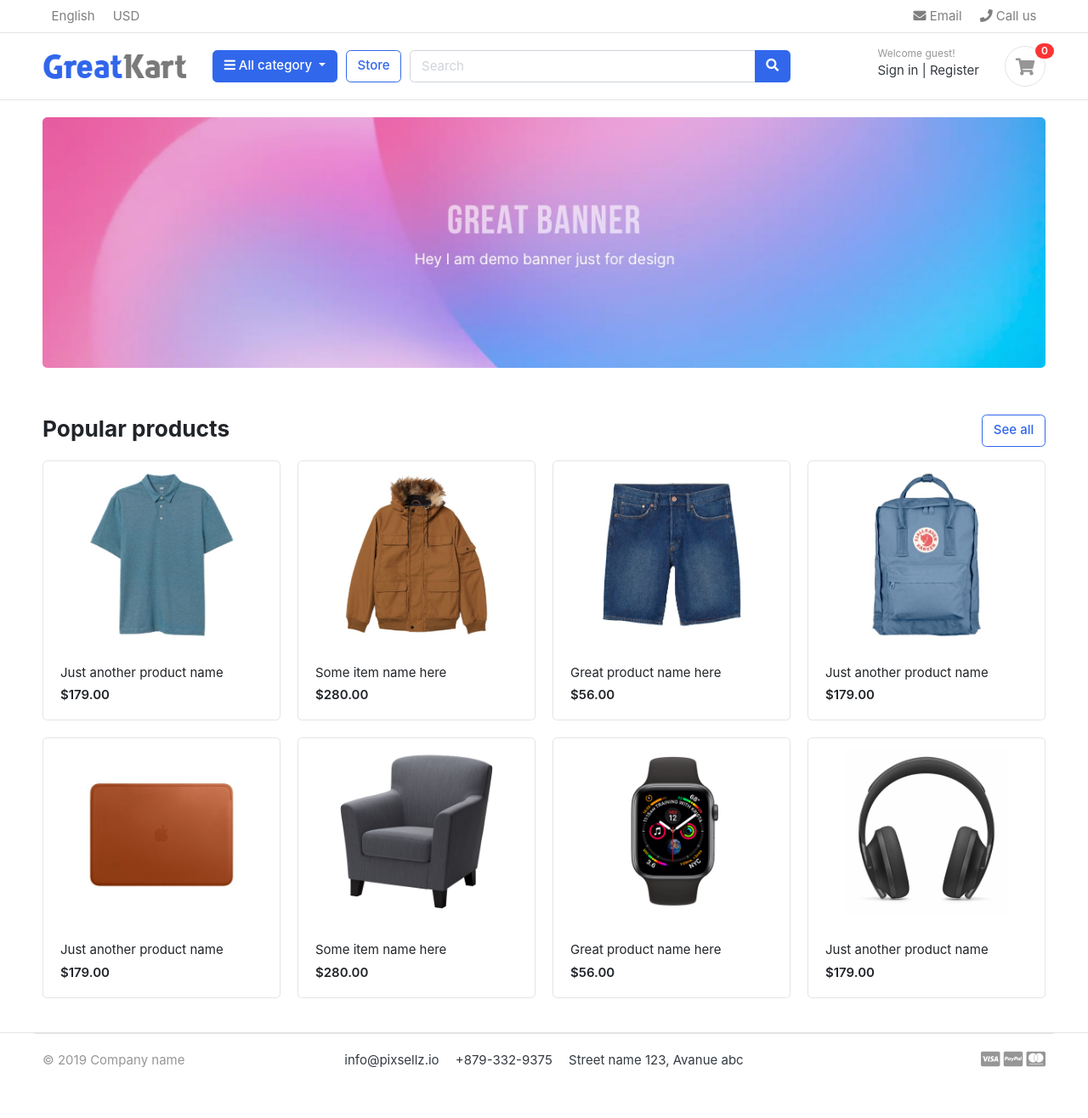
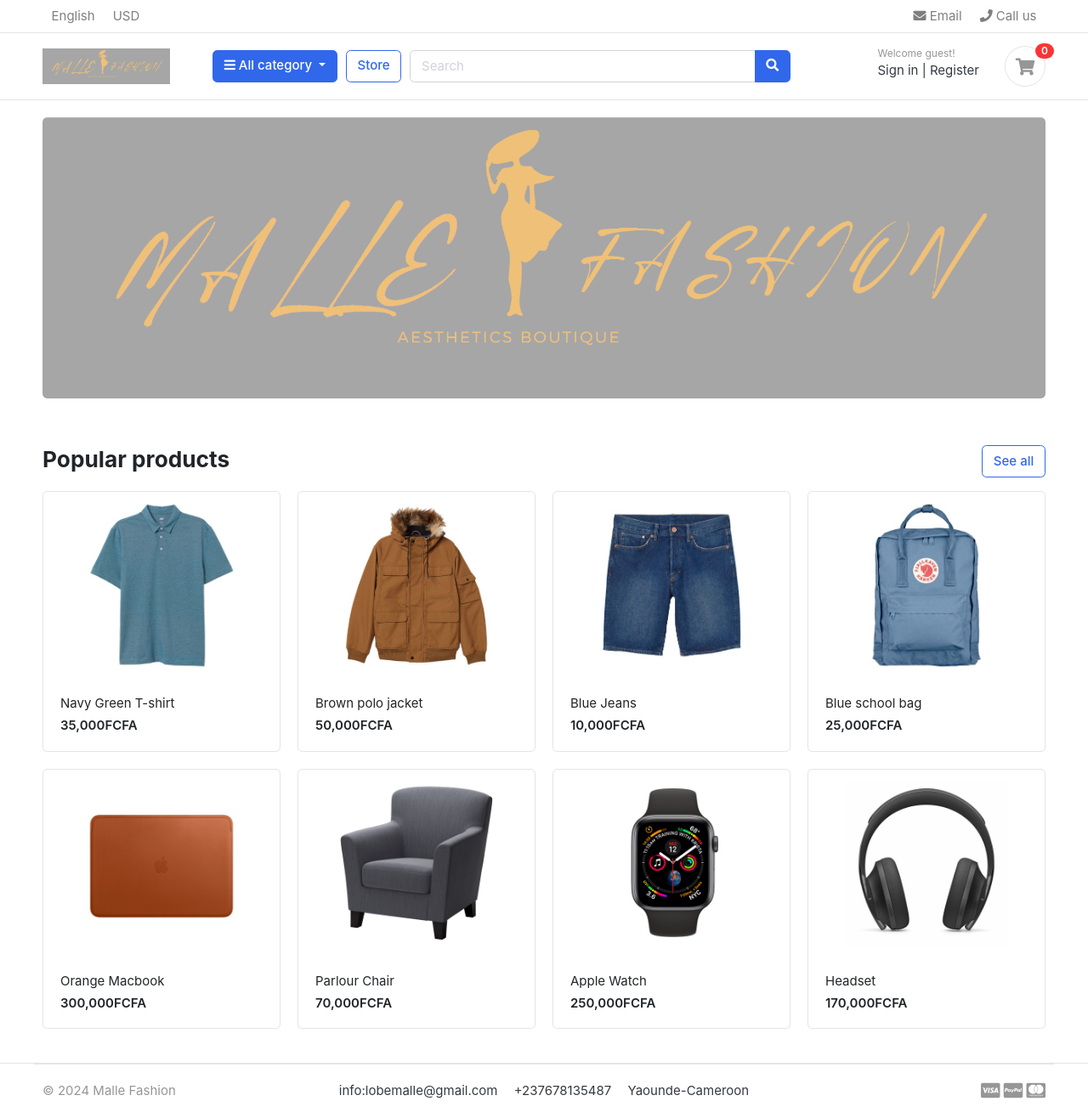
Before and after one commit to Stevelobe/fashionstore, a Django app: page / in a window 1280 px wide. Shown: the whole page at 85% size. Before the commit the page ends 1257 px from the top, so only its background shows below. Run offline with Django 5.2, Linux system fonts and the light colour scheme; some libraries are stand-ins or nearby versions; some web fonts are replaced.

Commit message:
initializing fashion store

```diff
--- a/templates/base.html
+++ b/templates/base.html
@@ -7,7 +7,7 @@
 <meta http-equiv="cache-control" content="max-age=604800" />
 <meta name="viewport" content="width=device-width, initial-scale=1, shrink-to-fit=no">
 
-<title>GreatKart | One of the Biggest Online Shopping Platform</title>
+<title>mFashion | One of the Biggest Online Shopping Platform</title>
 
 <link href="{% static 'images/favicon.ico'%}" rel="shortcut icon" type="image/x-icon">
 
--- a/templates/home.html
+++ b/templates/home.html
@@ -10,7 +10,7 @@
 <div class="container">
 
 <div class="intro-banner-wrap">
-	<img src="{% static 'images/banners/1.jpg'%}" class="img-fluid rounded">
+	<img src="{% static 'images/banners/final.png'%}" class="img-fluid rounded">
 </div>
 
 </div> <!-- container //  -->
@@ -32,8 +32,8 @@
 		<div class="card card-product-grid">
 			<a href="./product-detail.html" class="img-wrap"> <img src="{% static 'images/items/1.jpg'%}"> </a>
 			<figcaption class="info-wrap">
-				<a href="./product-detail.html" class="title">Just another product name</a>
-				<div class="price mt-1">$179.00</div> <!-- price-wrap.// -->
+				<a href="./product-detail.html" class="title">Navy Green T-shirt</a>
+				<div class="price mt-1">35,000FCFA</div> <!-- price-wrap.// -->
 			</figcaption>
 		</div>
 	</div> <!-- col.// -->
@@ -41,8 +41,8 @@
 		<div class="card card-product-grid">
 			<a href="./product-detail.html" class="img-wrap"> <img src="{% static 'images/items/2.jpg'%}"> </a>
 			<figcaption class="info-wrap">
-				<a href="./product-detail.html" class="title">Some item name here</a>
-				<div class="price mt-1">$280.00</div> <!-- price-wrap.// -->
+				<a href="./product-detail.html" class="title">Brown polo jacket</a>
+				<div class="price mt-1">50,000FCFA</div> <!-- price-wrap.// -->
 			</figcaption>
 		</div>
 	</div> <!-- col.// -->
@@ -50,8 +50,8 @@
 		<div class="card card-product-grid">
 			<a href="./product-detail.html" class="img-wrap"> <img src="{% static 'images/items/3.jpg'%}"> </a>
 			<figcaption class="info-wrap">
-				<a href="./product-detail.html" class="title">Great product name here</a>
-				<div class="price mt-1">$56.00</div> <!-- price-wrap.// -->
+				<a href="./product-detail.html" class="title">Blue Jeans</a>
+				<div class="price mt-1">10,000FCFA</div> <!-- price-wrap.// -->
 			</figcaption>
 		</div>
 	</div> <!-- col.// -->
@@ -59,8 +59,8 @@
 		<div class="card card-product-grid">
 			<a href="./product-detail.html" class="img-wrap"> <img src="{% static 'images/items/4.jpg'%}"> </a>
 			<figcaption class="info-wrap">
-				<a href="./product-detail.html" class="title">Just another product name</a>
-				<div class="price mt-1">$179.00</div> <!-- price-wrap.// -->
+				<a href="./product-detail.html" class="title">Blue school bag</a>
+				<div class="price mt-1">25,000FCFA</div> <!-- price-wrap.// -->
 			</figcaption>
 		</div>
 	</div> <!-- col.// -->
@@ -68,8 +68,8 @@
 		<div class="card card-product-grid">
 			<a href="./product-detail.html" class="img-wrap"> <img src="{% static 'images/items/5.jpg'%}"> </a>
 			<figcaption class="info-wrap">
-				<a href="./product-detail.html" class="title">Just another product name</a>
-				<div class="price mt-1">$179.00</div> <!-- price-wrap.// -->
+				<a href="./product-detail.html" class="title">Orange Macbook</a>
+				<div class="price mt-1">300,000FCFA</div> <!-- price-wrap.// -->
 			</figcaption>
 		</div>
 	</div> <!-- col.// -->
@@ -77,8 +77,8 @@
 		<div class="card card-product-grid">
 			<a href="./product-detail.html" class="img-wrap"> <img src="{% static 'images/items/6.jpg'%}"> </a>
 			<figcaption class="info-wrap">
-				<a href="./product-detail.html" class="title">Some item name here</a>
-				<div class="price mt-1">$280.00</div> <!-- price-wrap.// -->
+				<a href="./product-detail.html" class="title">Parlour Chair</a>
+				<div class="price mt-1">70,000FCFA</div> <!-- price-wrap.// -->
 			</figcaption>
 		</div>
 	</div> <!-- col.// -->
@@ -86,8 +86,8 @@
 		<div class="card card-product-grid">
 			<a href="./product-detail.html" class="img-wrap"> <img src="{% static 'images/items/7.jpg'%}"> </a>
 			<figcaption class="info-wrap">
-				<a href="./product-detail.html" class="title">Great product name here</a>
-				<div class="price mt-1">$56.00</div> <!-- price-wrap.// -->
+				<a href="./product-detail.html" class="title">Apple Watch</a>
+				<div class="price mt-1">250,000FCFA</div> <!-- price-wrap.// -->
 			</figcaption>
 		</div>
 	</div> <!-- col.// -->
@@ -95,8 +95,8 @@
 		<div class="card card-product-grid">
 			<a href="./product-detail.html" class="img-wrap"> <img src="{% static 'images/items/9.jpg'%}"> </a>
 			<figcaption class="info-wrap">
-				<a href="./product-detail.html" class="title">Just another product name</a>
-				<div class="price mt-1">$179.00</div> <!-- price-wrap.// -->
+				<a href="./product-detail.html" class="title">Headset</a>
+				<div class="price mt-1">170,000FCFA</div> <!-- price-wrap.// -->
 			</figcaption>
 		</div>
 	</div> <!-- col.// -->
--- a/templates/includes/footer.html
+++ b/templates/includes/footer.html
@@ -3,12 +3,12 @@
 	<div class="container">
 		<section class="footer-bottom border-top row">
 			<div class="col-md-2">
-				<p class="text-muted"> &copy 2019 Company name </p>
+				<p class="text-muted"> &copy 2024 Malle Fashion </p>
 			</div>
 			<div class="col-md-8 text-md-center">
-				<span  class="px-2">info@pixsellz.io</span>
-				<span  class="px-2">+879-332-9375</span>
-				<span  class="px-2">Street name 123, Avanue abc</span>
+				<span  class="px-2">info:lobemalle@gmail.com</span>
+				<span  class="px-2">+237678135487</span>
+				<span  class="px-2">Yaounde-Cameroon</span>
 			</div>
 			<div class="col-md-2 text-md-right text-muted">
 				<i class="fab fa-lg fa-cc-visa"></i>
--- a/templates/includes/navbar.html
+++ b/templates/includes/navbar.html
@@ -29,7 +29,7 @@
     <div class="row align-items-center">
         <div class="col-lg-2 col-md-3 col-6">
             <a href="./" class="brand-wrap">
-                <img class="logo" src="{% static './images/logo.png'%}">
+                <img class="logo" src="{% static './images/final.png'%}">
             </a> <!-- brand-wrap.// -->
         </div>
         <div class="col-lg col-sm col-md col-6 flex-grow-0">
```
Also changed, not shown: FashionKart/static/images/banners/final.PNG (added), FashionKart/static/images/final.PNG (added), static/images/banners/final.PNG (added), static/images/final.PNG (added).
